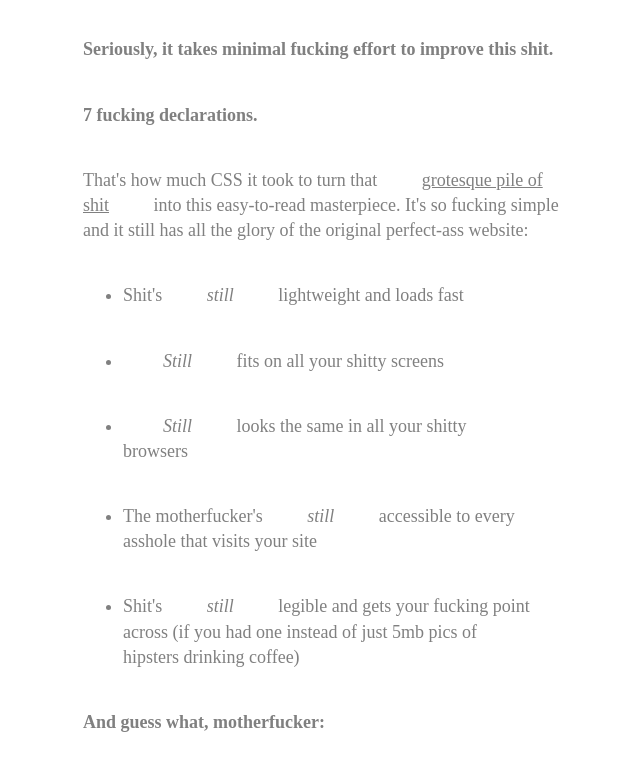
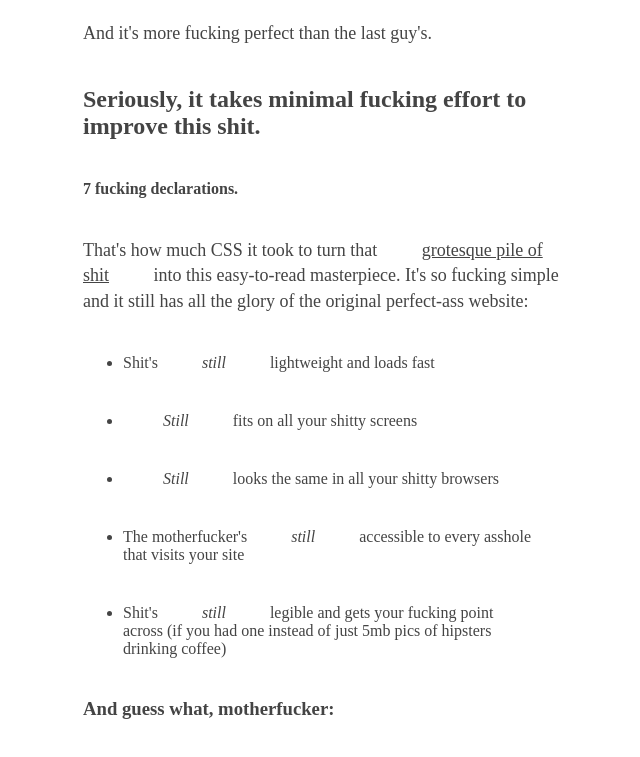
Before and after one commit to MutmutBlop/bettermotherfuckingwebsite, a plain HTML site: page index.html in a window 1280 px wide. Shown: the part 173-930 px from the top of the page, without its empty margins (37-677 px from the left). Drawn offline with Linux system fonts and the light colour scheme.

Commit message:
Aaarrrhh

```diff
--- a/style.css
+++ b/style.css
@@ -1,10 +1,12 @@
 *
-{color: #808080;
+{color: #444;
   margin: 40px;
   max-width: 650px;
+  padding: 0
+}
+p
+{font-size: 18px;
   line-height: 1.4;
-  font-size: 18px;
-  padding: 0
 }
 
 .italique
```
